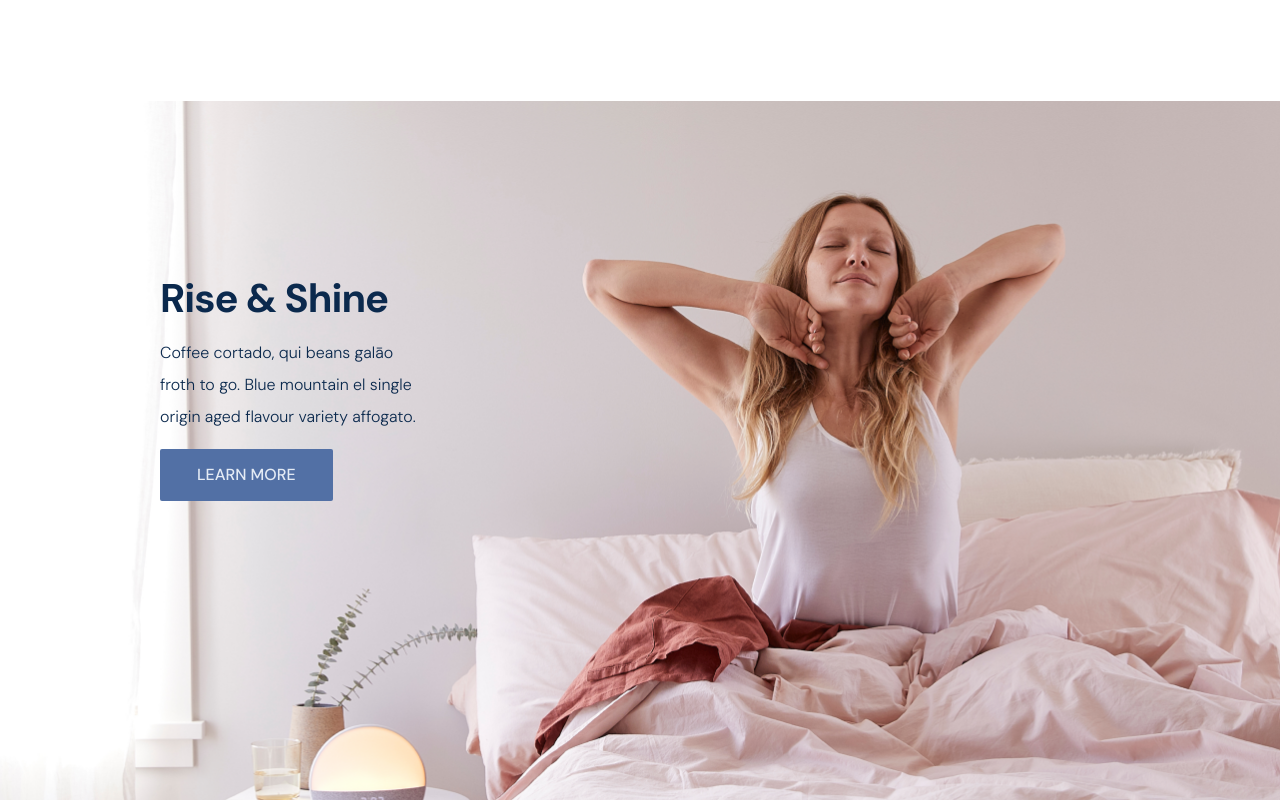
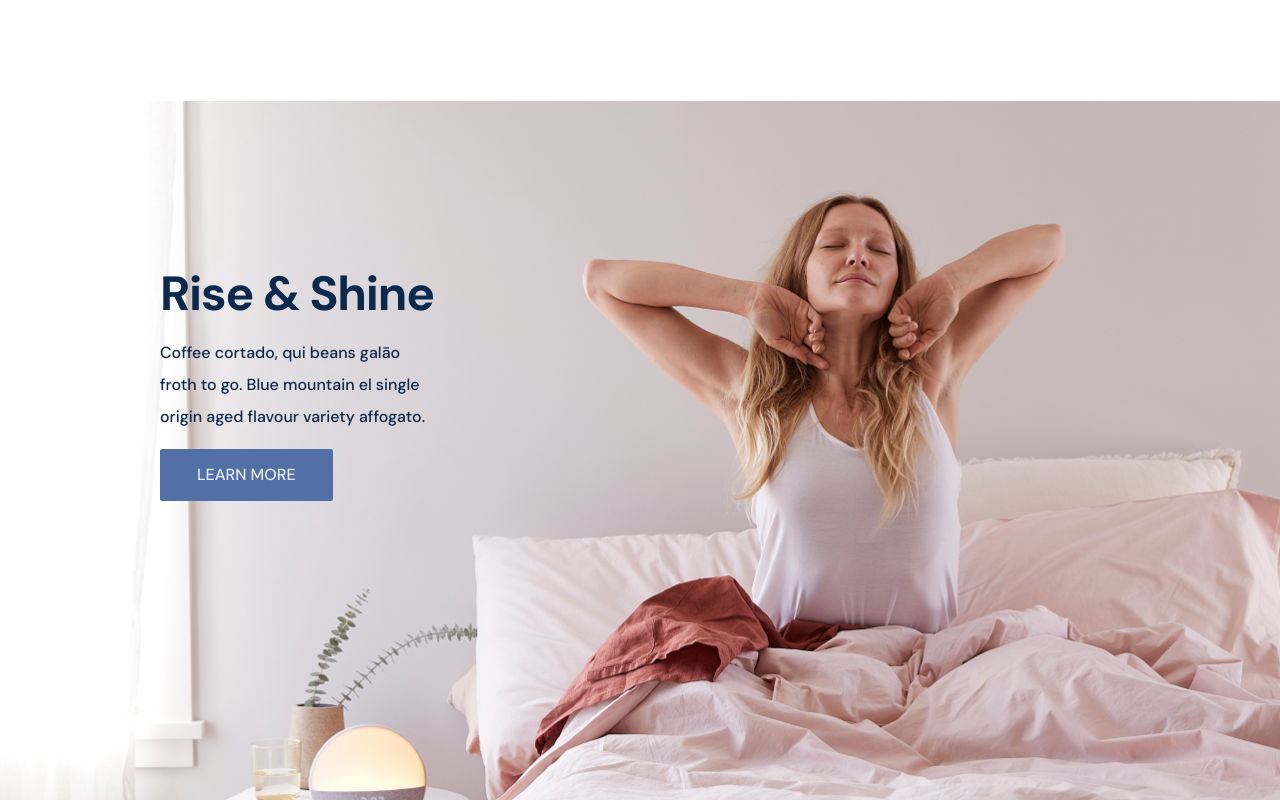
Before and after one commit to r742davis/Hatch-Project, a Next.js app: page / in a window 1280 px wide. Shown: the top 800 px of the page. Built offline with nearby package versions, Linux system fonts and the light colour scheme.

Commit message:
Styling: Global font size adjustments

```diff
--- a/app/_styles/globals.css
+++ b/app/_styles/globals.css
@@ -135,32 +135,32 @@ h6 {
 }
 
 h1 {
+	font-size: clamp(4rem, 4vw, 4.8rem);
+}
+
+h2 {
 	font-size: clamp(3.2rem, 4vw, 4rem);
 }
 
-h2 {
+h3 {
+	font-size: clamp(2.8rem, 4vw, 3.6rem);
+}
+
+h4 {
 	font-size: clamp(2.4rem, 4vw, 3.2rem);
 }
 
-h3 {
+h5 {
 	font-size: clamp(2rem, 4vw, 2.8rem);
 }
 
-h4 {
+h6 {
 	font-size: clamp(1.6rem, 4vw, 2.4rem);
-}
-
-h5 {
-	font-size: clamp(1.4rem, 4vw, 2rem);
-}
-
-h6 {
-	font-size: clamp(1.2rem, 4vw, 1.6rem);
 }
 
 p {
 	font-size: 1.6rem;
 	line-height: 2.4rem;
-	font-weight: 300;
+	font-weight: 400;
 	text-wrap: balance;
 }
```
